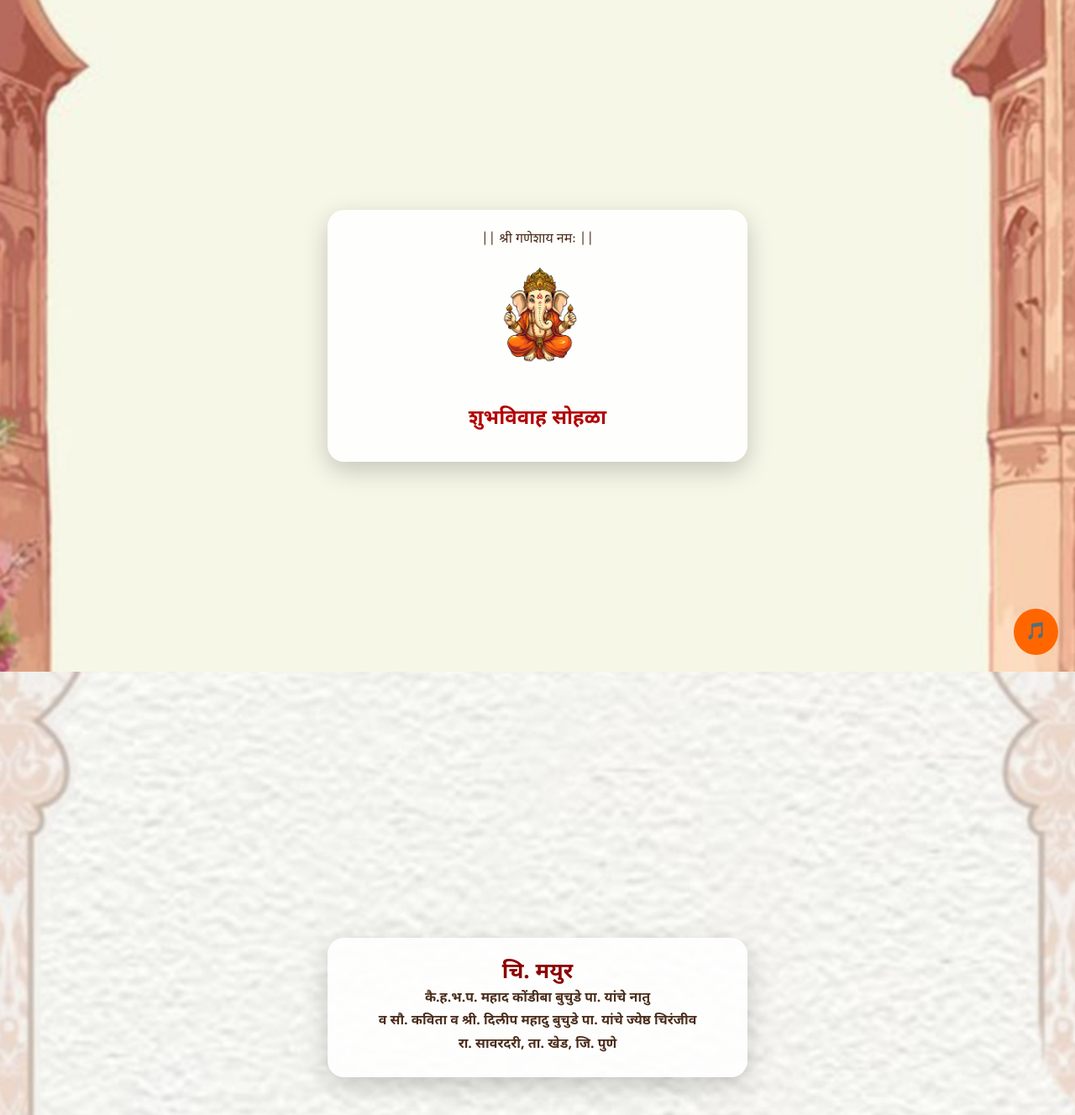
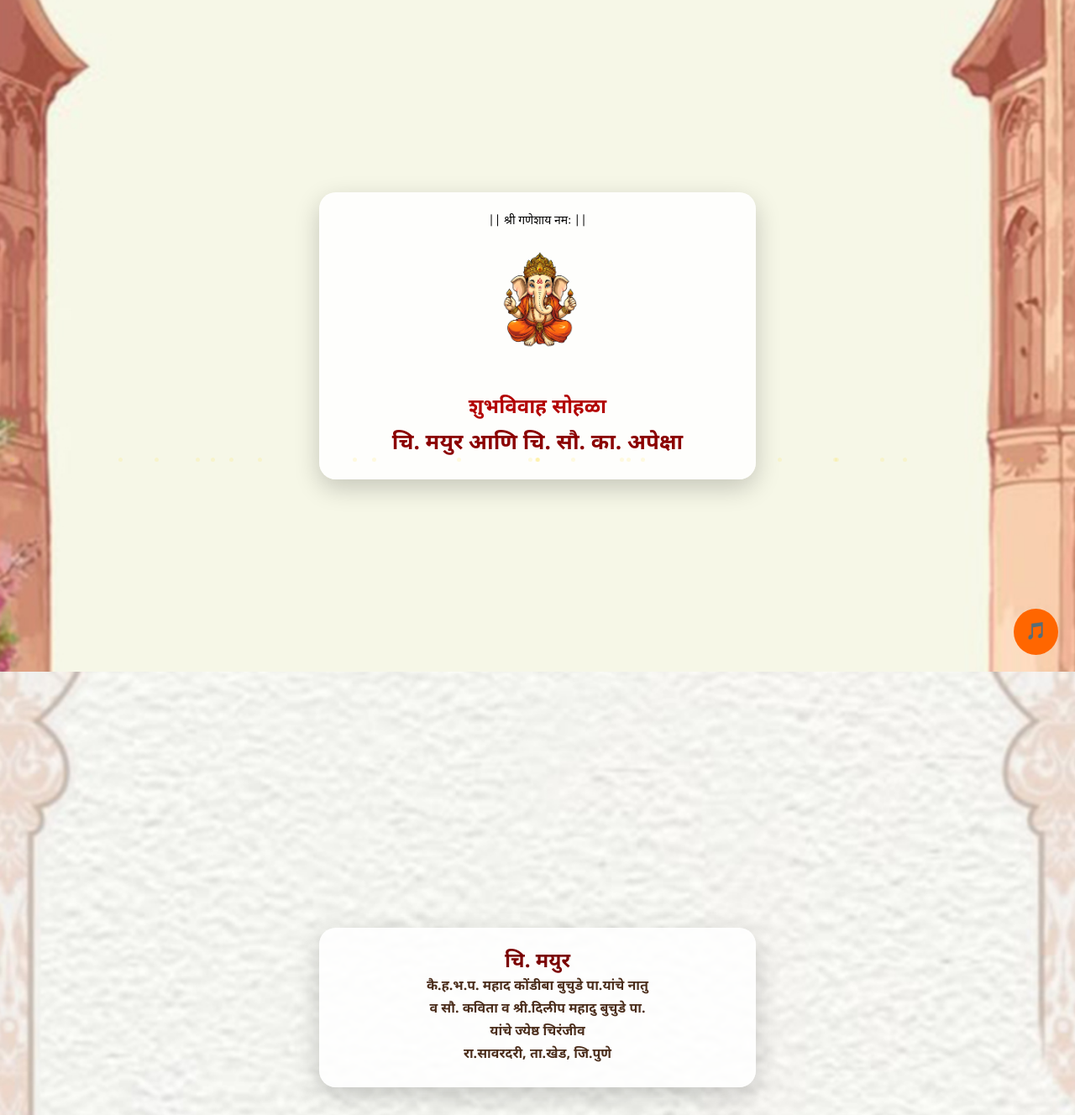
Before and after one commit to boxstudio95-afk/wedding-invite-5, a plain HTML site: page index.html in a window 1280 px wide. Shown: the top 1328 px of the page at 84% size. Drawn offline with Linux system fonts and the light colour scheme.

Commit message:
Update index.html

```diff
--- a/index.html
+++ b/index.html
@@ -24,48 +24,53 @@ section{
   align-items:center;
   text-align:center;
   padding:20px;
-  color:#4a2c1a;
   position:relative;
 }
 
-/* overlay */
 .overlay{
   background:rgba(255,255,255,0.88);
   padding:25px;
   border-radius:20px;
-  max-width:500px;
+  max-width:520px;
   width:100%;
   box-shadow:0 10px 30px rgba(0,0,0,0.2);
 }
 
 /* backgrounds */
-.bg1{ background:url('bg1.jpg') center/cover no-repeat; }
-.bg2{ background:url('bg2.jpg') center/cover no-repeat; }
-.bg3{ background:url('bg3.jpg') center/cover no-repeat; }
-.bg4{ background:url('bg4.jpg') center/cover no-repeat; }
+.bg1{background:url('bg1.jpg') center/cover no-repeat;}
+.bg2{background:url('bg2.jpg') center/cover no-repeat;}
+.bg3{background:url('bg3.jpg') center/cover no-repeat;}
+.bg4{background:url('bg4.jpg') center/cover no-repeat;}
+.bg5{background:url('bg5.jpg') center/cover no-repeat;}
 
-/* text styles */
 h1{
   color:#b30000;
   margin:10px 0;
 }
 
-.big{
+.title{
   font-size:26px;
   font-weight:700;
   color:#8b0000;
+}
+
+.big{
+  font-size:24px;
+  font-weight:700;
+  color:#7a0000;
 }
 
 .text{
   font-size:16px;
   line-height:1.7;
   font-weight:600;
+  color:#4a2c1a;
 }
 
 /* ganpati */
 .ganpati img{
   width:120px;
-  margin:15px 0;
+  margin:20px 0;
 }
 
 /* map button */
@@ -103,27 +108,27 @@ h1{
   border-radius:50%;
   font-size:20px;
   cursor:pointer;
+  z-index:999;
 }
 
-/* smooth scroll */
-html{
-  scroll-behavior:smooth;
-}
-
-/* floating particles */
+/* particles */
 .particle{
-  position:absolute;
-  width:6px;
-  height:6px;
+  position:fixed;
+  width:5px;
+  height:5px;
   background:gold;
   border-radius:50%;
   opacity:0.7;
-  animation:float 6s infinite;
+  animation:float 6s linear infinite;
 }
 
 @keyframes float{
   0%{transform:translateY(0);}
-  100%{transform:translateY(-200px);opacity:0;}
+  100%{transform:translateY(-300px);opacity:0;}
+}
+
+html{
+  scroll-behavior:smooth;
 }
 
 </style>
@@ -135,13 +140,15 @@ html{
 <section class="bg1">
   <div class="overlay">
 
-    <p>|| श्री गणेशाय नमः ||</p>
+    <p style="font-size:14px;">|| श्री गणेशाय नमः ||</p>
 
     <div class="ganpati">
       <img src="ganpati.png">
     </div>
 
     <h1>शुभविवाह सोहळा</h1>
+
+    <p class="title">चि. मयुर आणि चि. सौ. का. अपेक्षा</p>
 
   </div>
 </section>
@@ -153,9 +160,10 @@ html{
     <p class="big">चि. मयुर</p>
 
     <p class="text">
-    कै.ह.भ.प. महाद कोंडीबा बुचुडे पा. यांचे नातु <br>
-    व सौ. कविता व श्री. दिलीप महादु बुचुडे पा. यांचे ज्येष्ठ चिरंजीव <br>
-    रा. सावरदरी, ता. खेड, जि. पुणे
+    कै.ह.भ.प. महाद कोंडीबा बुचुडे पा.यांचे नातु <br>
+    व सौ. कविता व श्री.दिलीप महादु बुचुडे पा. <br>
+    यांचे ज्येष्ठ चिरंजीव <br>
+    रा.सावरदरी, ता.खेड, जि.पुणे
     </p>
 
   </div>
@@ -173,16 +181,23 @@ html{
     रा. तळवडे, देवी इंद्रायणी, पुणे
     </p>
 
-    <p class="text" style="margin-top:10px;">
-    रविवार दि. ३/५/२०२६ <br>
-    सायं. ७ वा. १५ मि.
+  </div>
+</section>
+
+<!-- SECTION 4 -->
+<section class="bg4">
+  <div class="overlay">
+
+    <p class="text">
+    यांचा शुभविवाह रविवार दि. ३/५/२०२६ रोजी <br>
+    सायं. ७ वा. १५ मि. या गोरज मुहूर्तावर करण्याचे योजिले आहे.
     </p>
 
   </div>
 </section>
 
-<!-- SECTION 4 -->
-<section class="bg4">
+<!-- SECTION 5 -->
+<section class="bg5">
   <div class="overlay">
 
     <h1>विवाहस्थळ</h1>
@@ -229,7 +244,7 @@ function toggleMusic(){
 }
 
 /* particles */
-for(let i=0;i<20;i++){
+for(let i=0;i<25;i++){
   let p=document.createElement("div");
   p.className="particle";
   p.style.left=Math.random()*100+"%";
```
